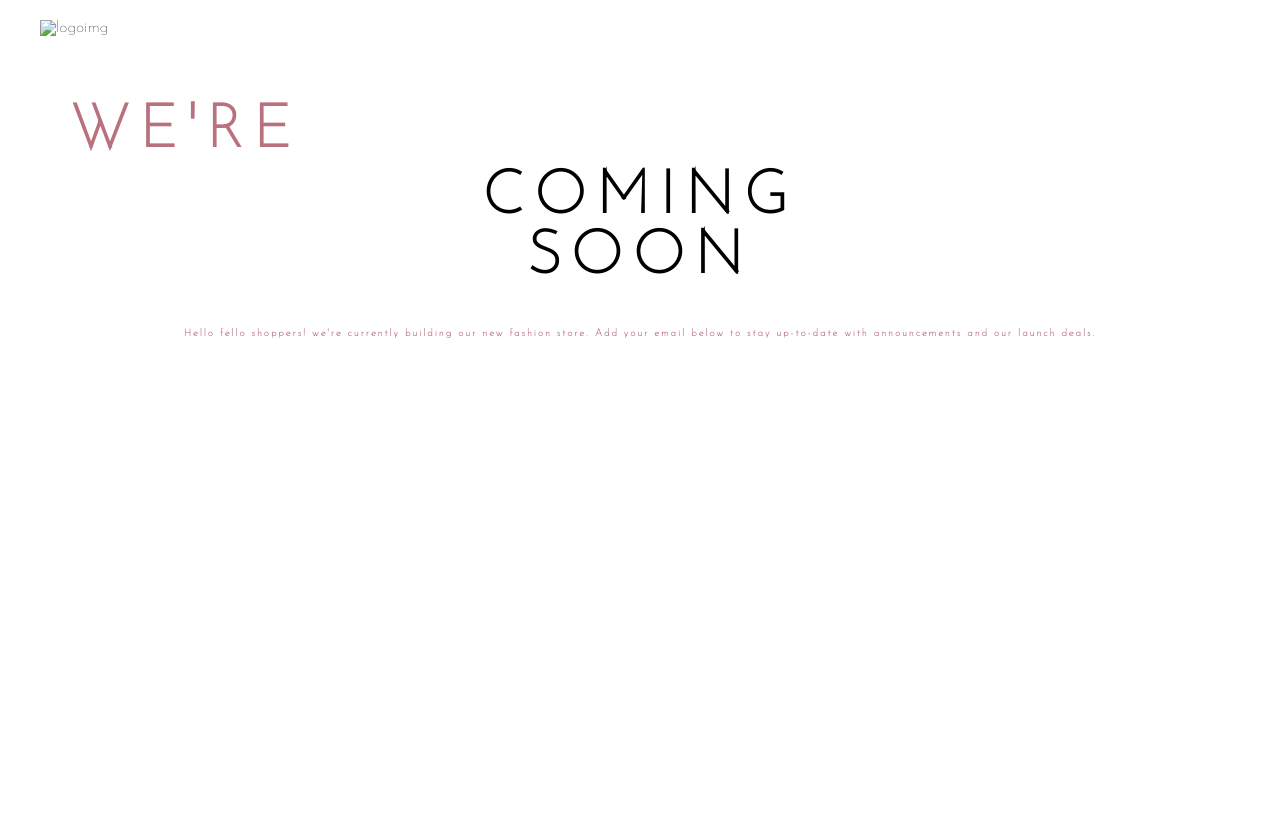
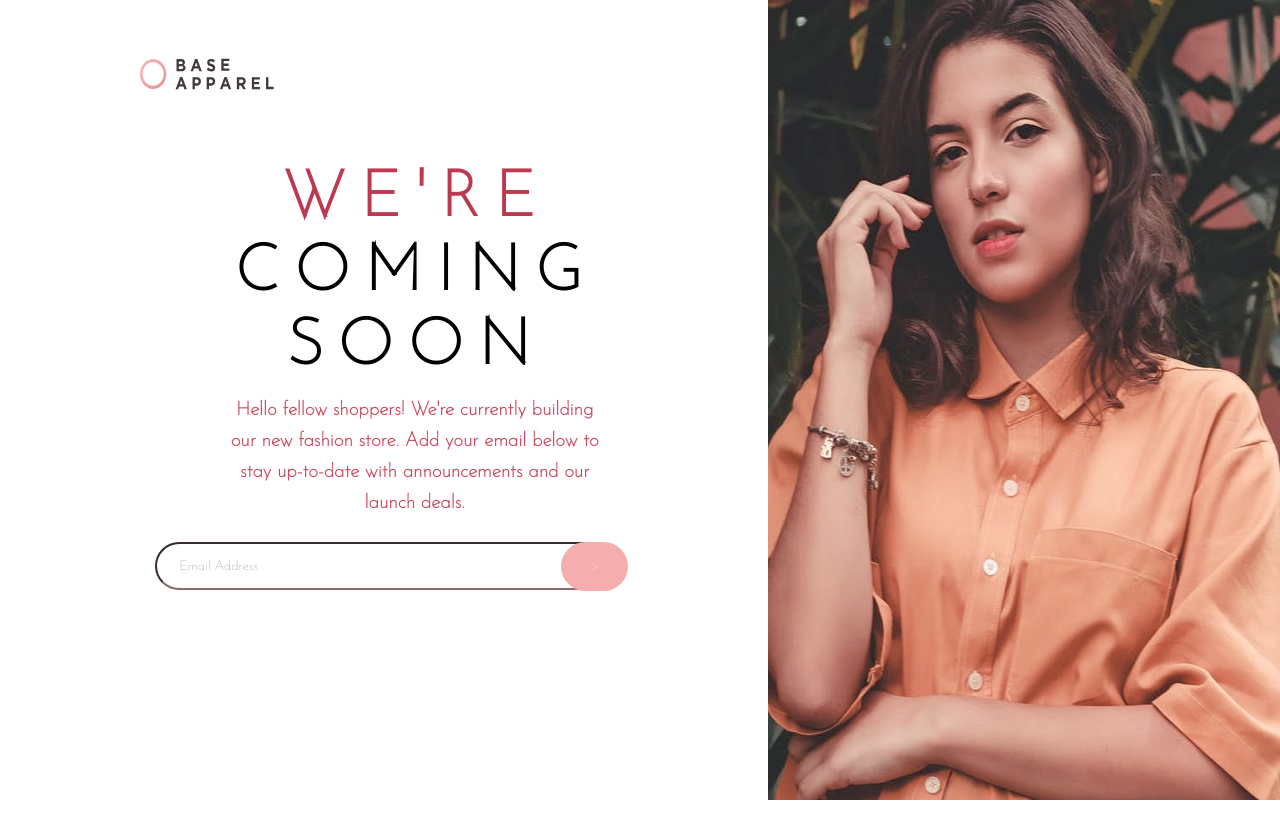
Before and after one commit to fahad-019/base-apparel-assignment, a plain HTML site: page index.html in a window 1280 px wide. Drawn offline with Linux system fonts and the light colour scheme.

Commit message:
first commit

```diff
--- a/assign-2/style.css
+++ /dev/null
@@ -1,125 +0,0 @@
-*{
-    margin: 0%;
-    padding:0%;
-    box-sizing: border-box;
-    font-family: 'Josefin Sans', sans-serif;
-}
-.mob-logo{
-    margin: 20px;
-    width:100px;
-    padding-left: 10px;
-}
-.desk-hero{
-    display: none;
-}
-.mob-hero{
-    width:100vw;
-    height: 40vh;
-}
-
-.data{
-    text-align: center;
-    letter-spacing: 15px;
-    font-size: 35px;
-    padding: 36px;
-}
-.one{
-    color: rgb(188, 58, 80);
-    font-weight:bolder;
-}
-.two{
-    font-weight: bolder;
-    margin-top:10px;
-}
-.three{
-    font-weight:bolder;
-    margin-top:10px;
-}
-.paragraph{
-    color: rgb(207, 75, 97);
-    text-align: center;
-    font-size: 17px;
-    font-weight: bold;
-    line-height: 20px;
-}
-.mail{
-    height: 5vh;
-    width: 70vw;
-    padding-left:267px;
-    border-radius: 34px;
-    border-color: rgb(141, 107, 104);
-    background-color: transparent;
-    }
-    .btn{
-        height: 5vh;
-        width: 16vw;
-        border-radius: 34px;
-        margin: -50px;
-        color: white;
-        background-color: rgb(245, 173, 173);
-        border: none;
-        }
-        .box{
-            padding-left: 2.7em;
-            padding-top: 1em;
-            }
-@media screen and (min-width:780px)  {
-    .mob-hero{
-        display: none;
-    }
-    .desk-hero{
-        display: flex;
-        float: right;
-        height: 100vh;
-        width:40vw;
-    }
-    .mob-logo{
-            margin: 2px;
-    height: 2em;
-    width: 9em;
-    padding-left: 10px;
-    position: relative;
-    top: 3.5em;
-    left: 8em;
-    }
-    .data{
-        display: flex;
-        flex-direction: column;
-        align-items: center;
-        justify-content: center;
-        height: 1.5em;
-        position: relative;
-        top: 2.9em;
-        left: 0.5em;
-        font-size: 4em;
-
-}
-.paragraph{
-    display: flex;
-    align-items: center;
-    justify-content: center;
-    flex-direction: column;
-    position: relative;
-    top: 13.5em;
-    left: 1.6em;
-    font-size: 1.2em;
-    line-height: 31px;
-}
-.box{
-    display: flex;
-    justify-content: center;
-    align-items: center;
-    position: relative;
-    top: 18em;
-    left: 7em;
-    height: 20px;
-    width: 39vw;
-}
-.mail{
-    padding:22px;
-
-}
-.btn{
-    width: 67px;
-    height: 49px;
-}
--- a/index.html
+++ b/index.html
@@ -4,28 +4,32 @@
     <meta charset="UTF-8">
     <meta http-equiv="X-UA-Compatible" content="IE=edge">
     <meta name="viewport" content="width=device-width, initial-scale=1.0">
-    <title>Document</title>
-    <link rel="preconnect" href="https://fonts.googleapis.com">
-<link rel="preconnect" href="https://fonts.gstatic.com" crossorigin>
-<link href="https://fonts.googleapis.com/css2?family=Josefin+Sans:wght@100&display=swap" rel="stylesheet">
-<link rel="stylesheet" href="style.css">
-<header>
-    <img class="logo" src="./images/logo.svg" alt="logoimg" >
-   </header>
-
+    <title>Base Apparel</title>
+    <link href="https://fonts.googleapis.com/css2?family=Josefin+Sans:wght@100&display=swap" rel="stylesheet">
+    <link rel="stylesheet" href="style.css">
+</head>
 <body>
-<div class="hero">
-    <img src="./images/hero-mobile.jpg" alt="">
-</div>
-<div class="were">
-    <h1>WE'RE</h1>
-</div>
-<div class="come">
-    <h1>COMING</h1>
-</div>
-<div class="soon">
-    <h1>SOON</h1>
-</div>
- <p>Hello fello shoppers! we're currently building our new fashion store. Add your email below to stay up-to-date with announcements and our launch deals.</p>
+    <div>
+        <img class="mob-logo" src="./images/logo.svg" alt="logo">
+        <img class="mob-hero" src="./images/hero-mobile.jpg" alt="ad image">
+        <img class="desk-hero" src="./images/hero-desktop.jpg" alt="ad image">
+    </div>
+    <section class="data">
+        <p class="one">WE'RE</p>
+        <p class="two">COMING</p>
+        <p class="three">SOON</p>
+</section>
+<section class="paragraph">
+    <p>Hello fellow shoppers! We're currently building</p>
+    <p>our new fashion store. Add your email below to</p>
+    <p>stay up-to-date with announcements and our</p>
+    <p>launch deals.</p>
+</section>
+<form class="box">
+    <input type="email" placeholder="Email Address" class="mail">
+    <span class="arrow">
+    <input type="submit" value=">" class="btn">
+</span>
+ </form>
 </body>
 </html>
--- a/style.css
+++ b/style.css
@@ -1,48 +1,125 @@
-body {
-    padding: 0%;
+*{
     margin: 0%;
+    padding:0%;
     box-sizing: border-box;
     font-family: 'Josefin Sans', sans-serif;
-    height: 100vh;
-    width: 100vw;
+}
+.mob-logo{
+    margin: 20px;
+    width:100px;
+    padding-left: 10px;
+}
+.desk-hero{
+    display: none;
+}
+.mob-hero{
+    width:100vw;
+    height: 40vh;
 }
 
-header {
-    margin: 20px 0 0 40px;
+.data{
+    text-align: center;
+    letter-spacing: 15px;
+    font-size: 35px;
+    padding: 36px;
 }
+.one{
+    color: rgb(188, 58, 80);
+    font-weight:bolder;
+}
+.two{
+    font-weight: bolder;
+    margin-top:10px;
+}
+.three{
+    font-weight:bolder;
+    margin-top:10px;
+}
+.paragraph{
+    color: rgb(207, 75, 97);
+    text-align: center;
+    font-size: 17px;
+    font-weight: bold;
+    line-height: 20px;
+}
+.mail{
+    height: 5vh;
+    width: 70vw;
+    padding-left:267px;
+    border-radius: 34px;
+    border-color: rgb(141, 107, 104);
+    background-color: transparent;
+    }
+    .btn{
+        height: 5vh;
+        width: 16vw;
+        border-radius: 34px;
+        margin: -50px;
+        color: white;
+        background-color: rgb(245, 173, 173);
+        border: none;
+        }
+        .box{
+            padding-left: 2.7em;
+            padding-top: 1em;
+            }
+@media screen and (min-width:780px)  {
+    .mob-hero{
+        display: none;
+    }
+    .desk-hero{
+        display: flex;
+        float: right;
+        height: 100vh;
+        width:40vw;
+    }
+    .mob-logo{
+            margin: 2px;
+    height: 2em;
+    width: 9em;
+    padding-left: 10px;
+    position: relative;
+    top: 3.5em;
+    left: 8em;
+    }
+    .data{
+        display: flex;
+        flex-direction: column;
+        align-items: center;
+        justify-content: center;
+        height: 1.5em;
+        position: relative;
+        top: 2.9em;
+        left: 0.5em;
+        font-size: 4em;
 
-.hero {
-    margin-top: 10px;
-    width: 100vw;
 }
+.paragraph{
+    display: flex;
+    align-items: center;
+    justify-content: center;
+    flex-direction: column;
+    position: relative;
+    top: 13.5em;
+    left: 1.6em;
+    font-size: 1.2em;
+    line-height: 31px;
+}
+.box{
+    display: flex;
+    justify-content: center;
+    align-items: center;
+    position: relative;
+    top: 18em;
+    left: 7em;
+    height: 20px;
+    width: 39vw;
+}
+.mail{
+    padding:22px;
 
-.were {
-    display: flex;
-    text-align: center;
-    letter-spacing: 10px;
-    font-size: 30px;
-    color: rgb(184, 113, 125);
-    margin-left: 70px;
-    margin-bottom: -39px;
 }
-
-.come {
-    text-align: center;
-    font-size: 30px;
-    height: 10px;
-    margin-top: -75px;
-    letter-spacing: 10px;
+.btn{
+    width: 67px;
+    height: 49px;
 }
-.soon {
-    text-align: center;
-    letter-spacing: 10px;
-    font-size: 30px;
-    margin-top: 50px;
-}
-p{
-    letter-spacing: 2px;
-    font-size: 10px;
-    color: rgb(184, 113, 125);
-    font-weight: bolder;
-    text-align: center;
-}
```
Also changed, not shown: assign-2/index.html (deleted, +0 -35 lines), images/bg-pattern-desktop.svg (renamed from assign-2/images/bg-pattern-desktop.svg), images/hero-desktop.jpg (renamed from assign-2/images/hero-desktop.jpg), images/hero-mobile.jpg (renamed from assign-2/images/hero-mobile.jpg), images/img1.jpg (renamed from assign-2/images/img1.jpg), images/logo.jpg (renamed from assign-2/images/logo.jpg), images/logo.svg (renamed from assign-2/images/logo.svg).
